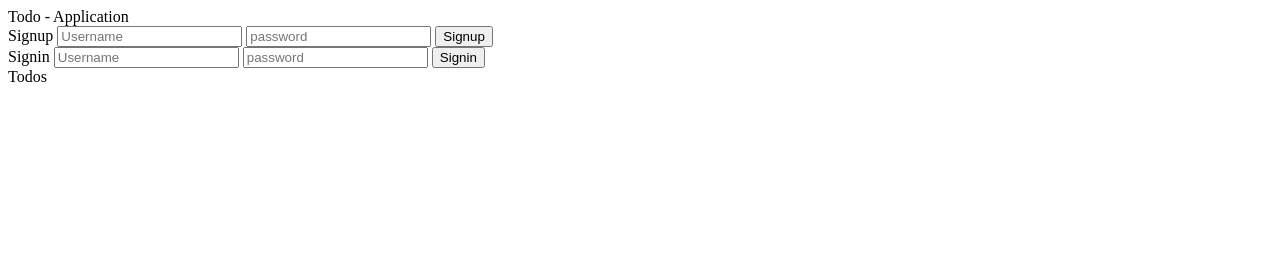
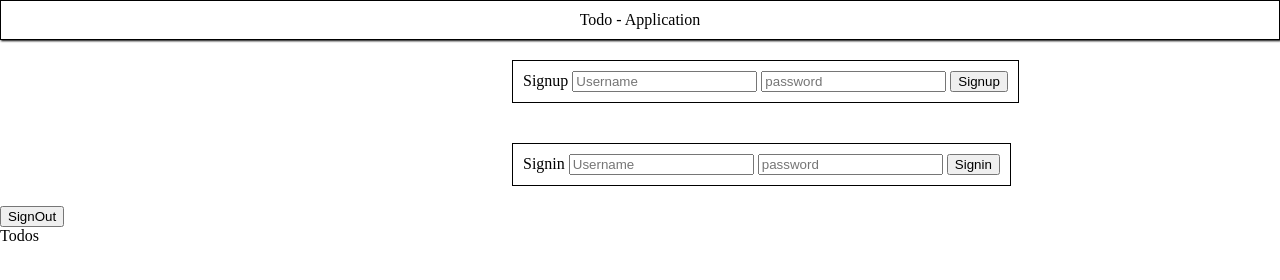
Before and after one commit to SinghAyush07/Todo-app, a website: page public/index.html in a window 1280 px wide. Drawn offline with nearby package versions, Linux system fonts and the light colour scheme.

Commit message:
started working on front end

```diff
--- a/public/index.html
+++ b/public/index.html
@@ -31,28 +31,46 @@
         localStorage.setItem("token", response.data.token);
         alert("you are signed in");
       }
+
+      async function getTodos() {
+        const response = await axios.get("http://localhost:3000/todos", {
+          headers: {
+            token: localStorage.getItem("token"),
+          },
+        });
+        const todos = response.data.todos;
+        await showTodos(todos);
+      }
+
+      function showTodos(todos) {
+        let length = todos.length;
+        for (let i = 0; i < length; i++) {}
+      }
     </script>
   </head>
   <body>
     <header>Todo - Application</header>
     <main>
       <section>
-        <div>
+        <div class="signup">
           Signup
           <input type="text" placeholder="Username" id="signup-username" />
           <input type="password" placeholder="password" id="signup-password" />
           <button onclick="signup()">Signup</button>
         </div>
-        <div>
+        <div class="signin">
           Signin
           <input type="text" placeholder="Username" id="signin-username" />
           <input type="password" placeholder="password" id="signin-password" />
           <button onclick="signin()">Signin</button>
         </div>
+        <div>
+          <button onlick="signout()">SignOut</button>
+        </div>
       </section>
       <section>
         Todos
-        <div class="user-todos">
+        <div id="user-todos">
           <!-- todos - type="button" delete / completed and for updating 📝 button -->
         </div>
       </section>
--- a/public/style.css
+++ b/public/style.css
@@ -0,0 +1,28 @@
+* {
+  margin: 0;
+}
+
+header {
+  border: 1px solid;
+  text-align: center;
+  padding: 10px;
+  box-shadow: 1px 1px 2px;
+}
+
+.signup {
+  border: 1px solid;
+  padding: 10px;
+  margin: 20px;
+  text-align: center;
+  display: inline-block;
+  margin-left: 40%;
+}
+
+.signin {
+  border: 1px solid;
+  padding: 10px;
+  margin: 20px;
+  text-align: center;
+  display: inline-block;
+  margin-left: 40%;
+}
```
